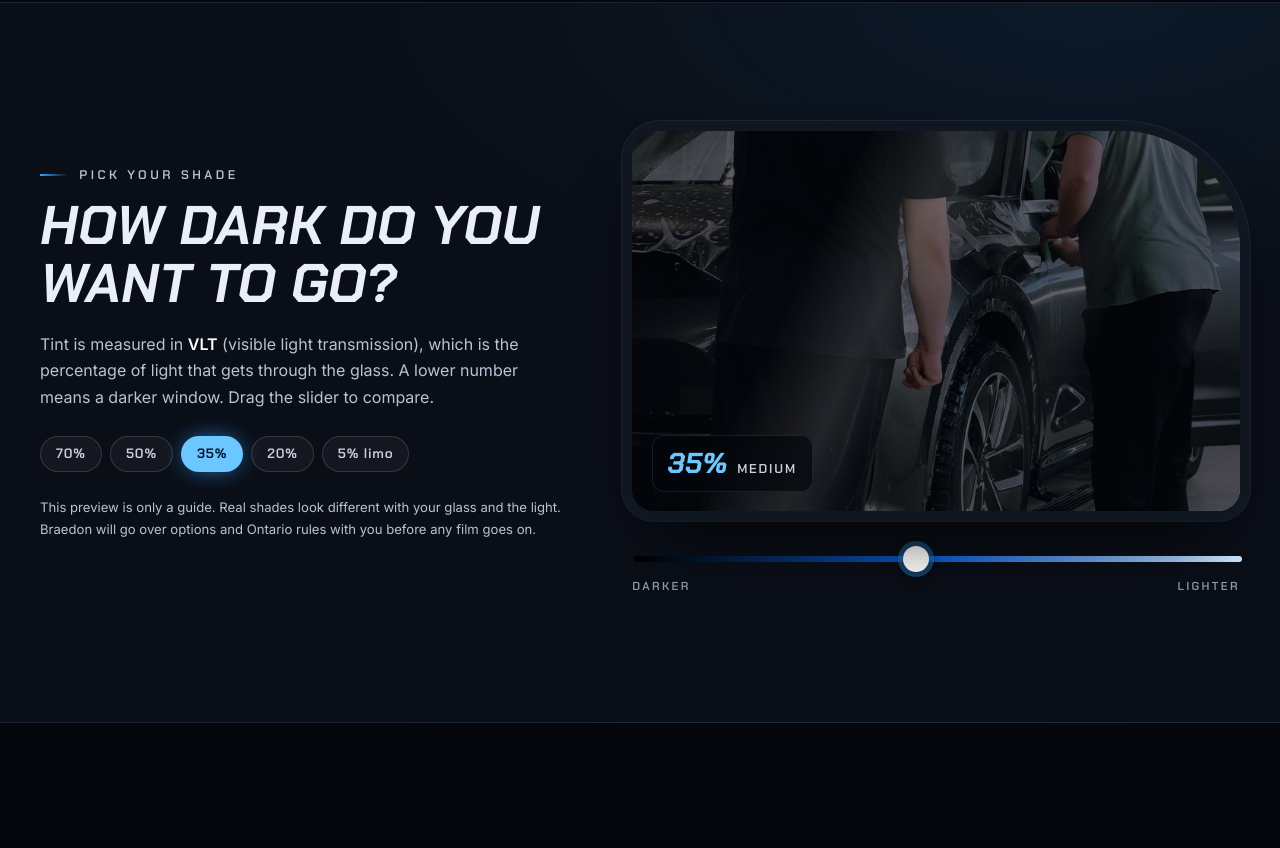
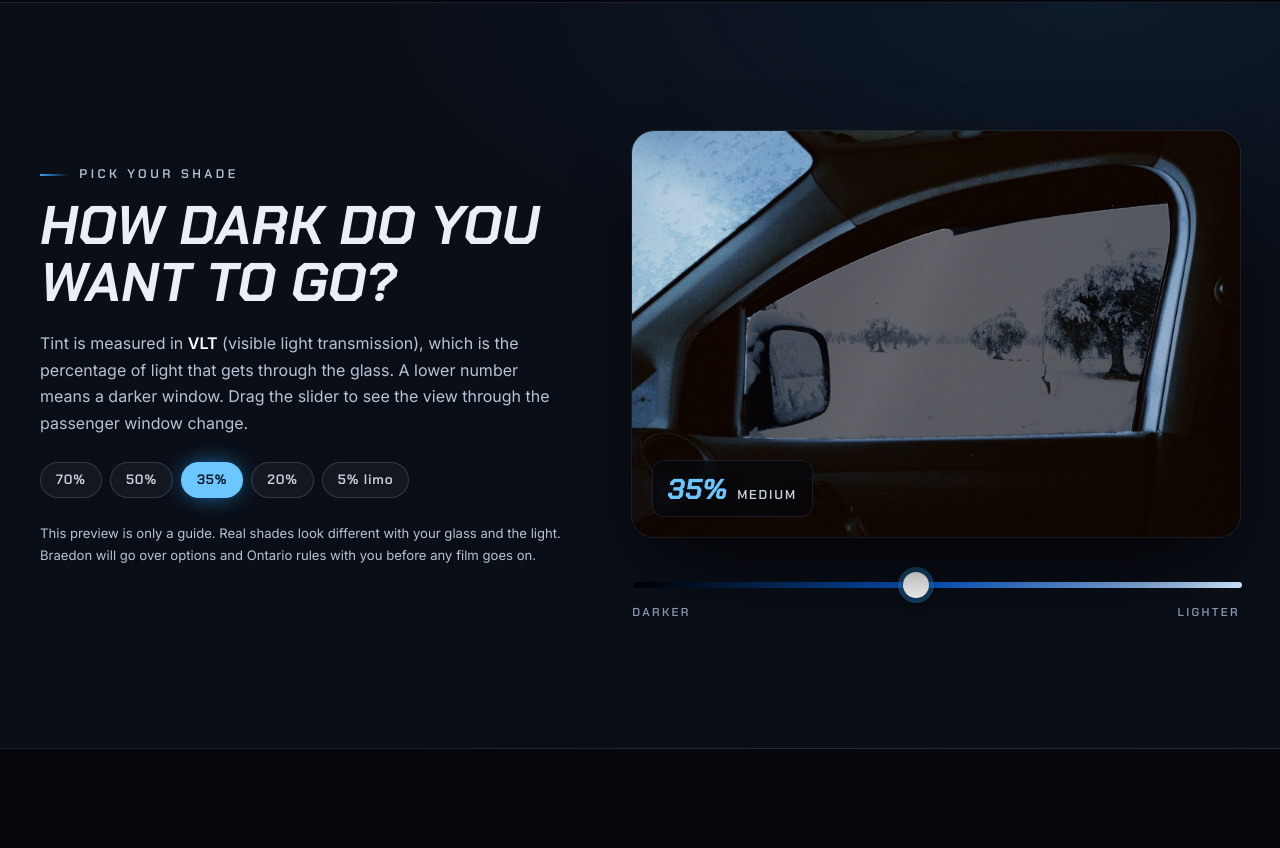
Before and after one commit to muskoka-boost/muskoka-blackout-tinting, a plain HTML site: page index.html in a window 1280 px wide. Shown: the part 2000-2848 px from the top of the page. Drawn offline with Linux system fonts and the light colour scheme.

Commit message:
Shade preview: passenger-window photo, tint applied to glass only via mask

```diff
--- a/assets/css/styles.css
+++ b/assets/css/styles.css
@@ -143,10 +143,13 @@ b{font-weight:600;color:#fff}
 .shades__chips button{font:600 .85rem var(--head);letter-spacing:.06em;padding:.6rem 1rem;border-radius:999px;border:0;cursor:pointer;color:var(--silver);background:rgba(255,255,255,.04);box-shadow:inset 0 0 0 1px rgba(255,255,255,.14);transition:all .2s}
 .shades__chips button:hover{color:#fff;box-shadow:inset 0 0 0 1px var(--blue-2)}
 .shades__chips button.is-active{color:#031022;background:var(--blue-2);box-shadow:0 0 24px -6px var(--blue)}
-.window{--vlt:35;position:relative;aspect-ratio:16/10;border-radius:28px 120px 22px 22px;overflow:hidden;box-shadow:0 0 0 10px #111721,0 0 0 11px rgba(255,255,255,.08),0 40px 80px -30px #000}
+.window{--vlt:35;position:relative;aspect-ratio:3/2;border-radius:22px;overflow:hidden;box-shadow:0 0 0 1px rgba(255,255,255,.08),0 40px 80px -30px #000}
 .window img{width:100%;height:100%;object-fit:cover}
-.window__film{position:absolute;inset:0;background:#02040a;opacity:calc((100 - var(--vlt)) / 100 * .96);transition:opacity .25s}
-.window__glare{position:absolute;inset:0;background:linear-gradient(115deg,transparent 30%,rgba(255,255,255,.12) 42%,transparent 50%,transparent 60%,rgba(255,255,255,.05) 66%,transparent 72%);pointer-events:none}
+/* film only covers the window glass via an alpha mask traced from the photo */
+.window__film{position:absolute;inset:0;pointer-events:none;
+  background:linear-gradient(115deg,rgba(255,255,255,0) 35%,rgba(255,255,255,.05) 45%,rgba(255,255,255,0) 52%),rgba(2,4,10,calc((100 - var(--vlt)) / 100 * .94));
+  -webkit-mask:url("../img/window-mask.png") center/100% 100% no-repeat;mask:url("../img/window-mask.png") center/100% 100% no-repeat;
+  transition:background-color .25s}
 .window__badge{position:absolute;left:1.2rem;bottom:1.2rem;display:flex;align-items:baseline;gap:.6rem;padding:.6rem 1rem;border-radius:12px;background:rgba(5,7,12,.7);backdrop-filter:blur(8px);box-shadow:inset 0 0 0 1px var(--line)}
 .window__badge b{font:700 1.8rem var(--head);font-style:italic;color:var(--blue-2)}
 .window__badge span{font:600 .8rem var(--head);letter-spacing:.14em;text-transform:uppercase;color:var(--silver)}
@@ -285,7 +288,7 @@ address{font-style:normal;font-size:1.1rem;line-height:1.6;margin-bottom:1.5rem;
   .strip{grid-template-columns:1fr 1fr;grid-template-rows:auto}
   .strip img{aspect-ratio:1}
   .strip img:nth-child(3){grid-column:1/-1;aspect-ratio:16/9}
-  .window{border-radius:20px 70px 16px 16px}
+  .window{border-radius:16px}
   .footer__inner{grid-template-columns:1fr}
   .fab{display:grid}
   .hero__scroll{display:none}
--- a/index.html
+++ b/index.html
@@ -171,7 +171,7 @@
         <div class="shades__copy reveal">
           <p class="kicker">Pick your shade</p>
           <h2>How dark do you want to go?</h2>
-          <p>Tint is measured in <b>VLT</b> (visible light transmission), which is the percentage of light that gets through the glass. A lower number means a darker window. Drag the slider to compare.</p>
+          <p>Tint is measured in <b>VLT</b> (visible light transmission), which is the percentage of light that gets through the glass. A lower number means a darker window. Drag the slider to see the view through the passenger window change.</p>
           <div class="shades__chips" role="group" aria-label="Shade presets">
             <button type="button" data-vlt="70">70%</button>
             <button type="button" data-vlt="50">50%</button>
@@ -183,9 +183,8 @@
         </div>
         <div class="shades__demo reveal">
           <div class="window" style="--vlt:35">
-            <img src="assets/img/scene.jpg" alt="Tint shade preview over a bright auto shop scene" loading="lazy">
-            <div class="window__film"></div>
-            <div class="window__glare"></div>
+            <img src="assets/img/window-view.jpg" alt="Looking out a car's passenger side window at a snowy field, with the selected tint shade applied to the glass" loading="lazy" width="1600" height="1067">
+            <div class="window__film" aria-hidden="true"></div>
             <div class="window__badge"><b id="vltOut">35%</b><span id="vltName">Medium</span></div>
           </div>
           <label class="slider">
```
Also changed, not shown: assets/img/scene.jpg (deleted), assets/img/window-mask.png (added), assets/img/window-view.jpg (added), 1 other file.
